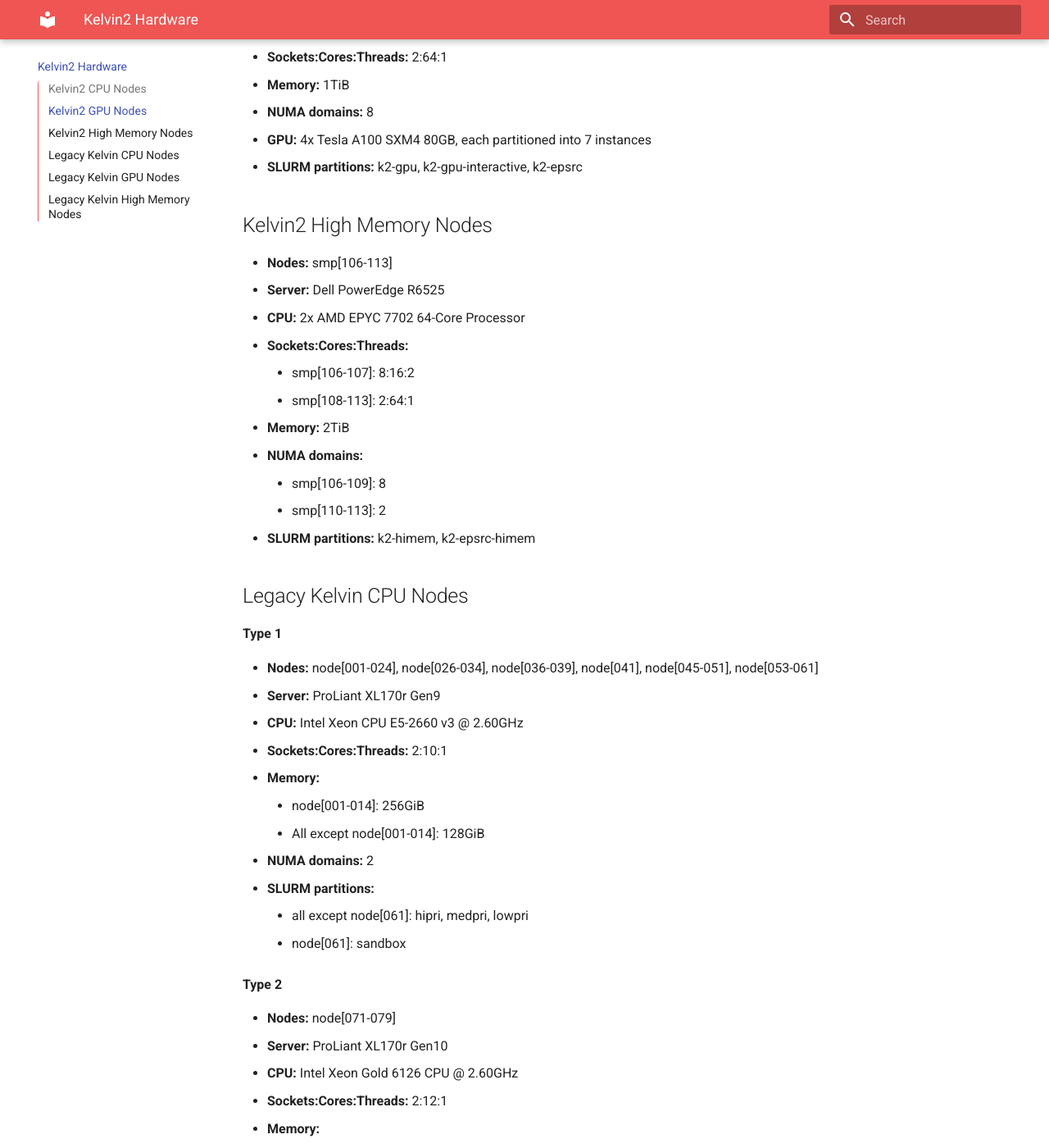
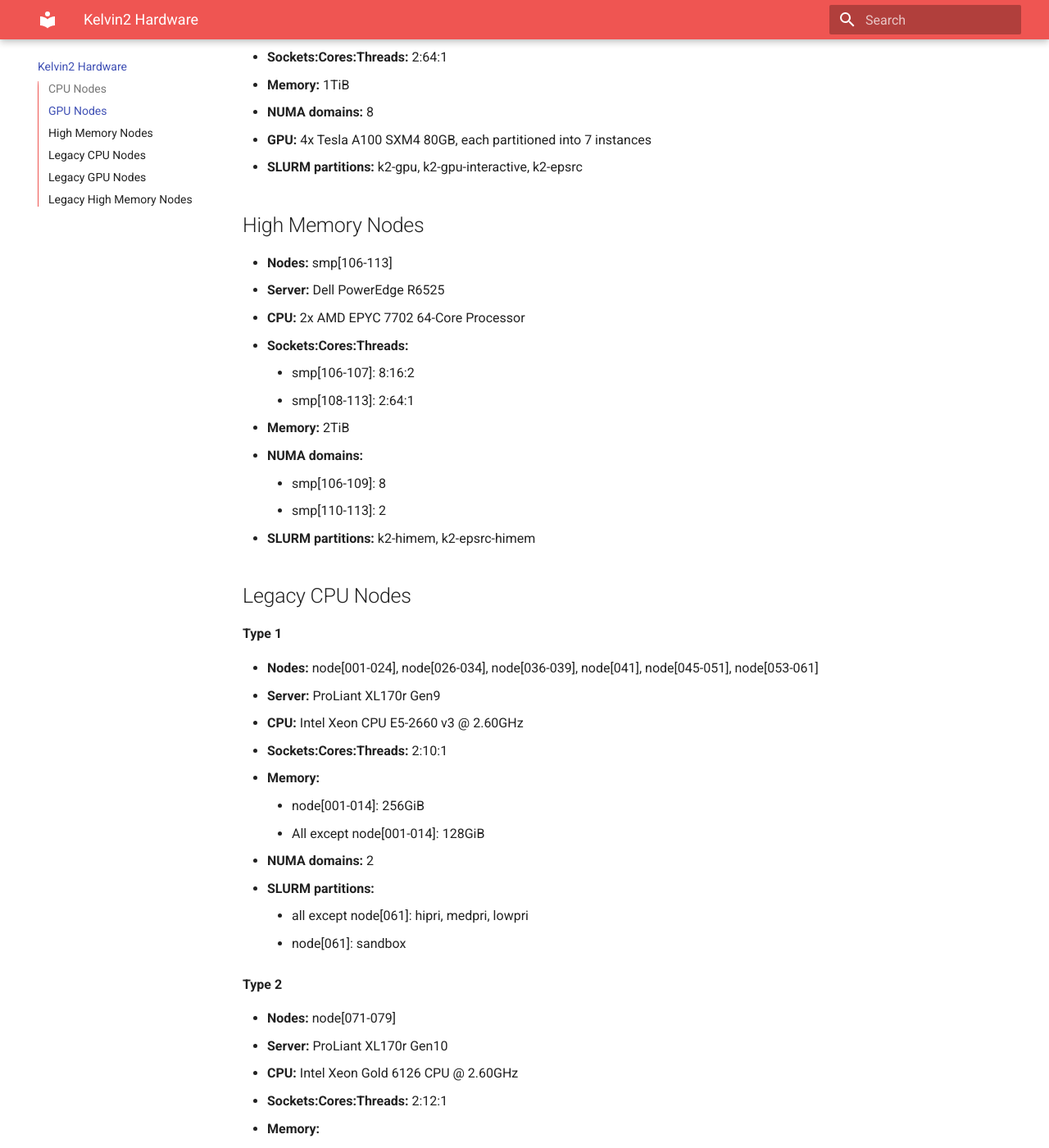
Before and after one commit to ethanbradley/nihpc-documentation, an MkDocs documentation site: the page built from docs/Kelvin2 Hardware.md, in a window 1280 px wide and 1400 px high, scrolled down 1922 px. Shown: the whole window at 82% size. Built offline with MkDocs 1.6.1 and Material for MkDocs 9.7.7, drawn with Linux system fonts in a browser that asks for light colours; some of the changed text lies outside the part shown.

Commit message:
Update Kelvin2 Hardware.md

```diff
--- a/docs/Kelvin2 Hardware.md
+++ b/docs/Kelvin2 Hardware.md
@@ -1,6 +1,6 @@
 # Kelvin2 Hardware
 
-## Kelvin2 CPU Nodes
+## CPU Nodes
 
 **AMD Nodes**
 
@@ -30,7 +30,7 @@
 - **NUMA domains:** 8
 - **SLURM partitions:** k2-amd-xseries
 
-## Kelvin2 GPU Nodes
+## GPU Nodes
 
 **V100 nodes**
 
@@ -66,7 +66,7 @@
 - **SLURM partitions:** k2-gpu, k2-gpu-interactive, k2-epsrc
 
 
-## Kelvin2 High Memory Nodes
+## High Memory Nodes
 
 - **Nodes:** smp[106-113]
 - **Server:** Dell PowerEdge R6525
@@ -80,7 +80,7 @@
     - smp[110-113]: 2
 - **SLURM partitions:** k2-himem, k2-epsrc-himem
 
-## Legacy Kelvin CPU Nodes
+## Legacy CPU Nodes
 
 **Type 1**
 
@@ -108,7 +108,7 @@
 - **NUMA domains:** 2
 - **SLURM partitions:** hipri, medpri, lowpri, avx512
 
-## Legacy Kelvin GPU Nodes
+## Legacy GPU Nodes
 
 **K4200 node**
 
@@ -132,7 +132,7 @@
 - **GPU:** 4x Tesla V100 SXM2 32GB
 - **SLURM partitions:** gpu
 
-## Legacy Kelvin High Memory Nodes
+## Legacy High Memory Nodes
 
 **Type 1**
 
```
